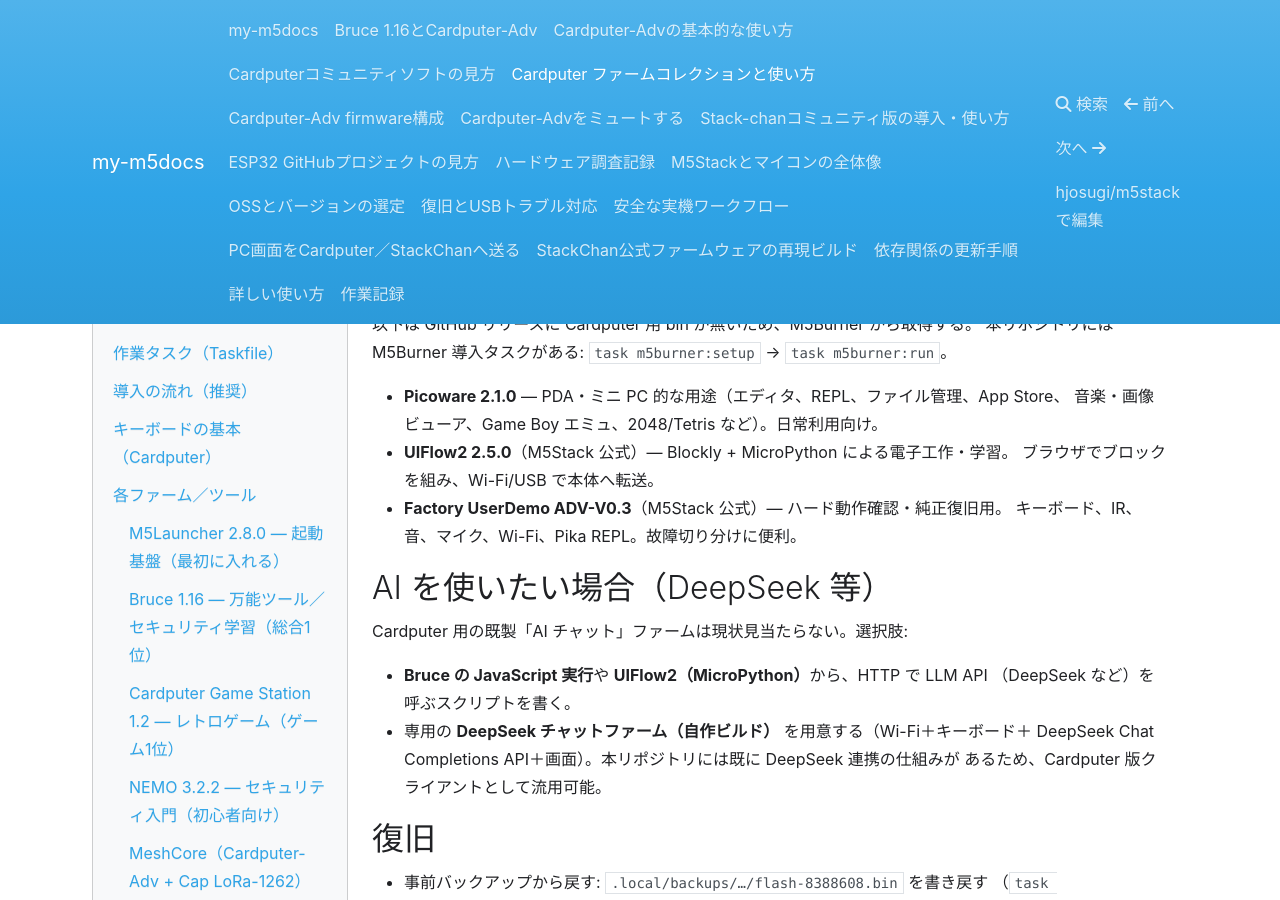
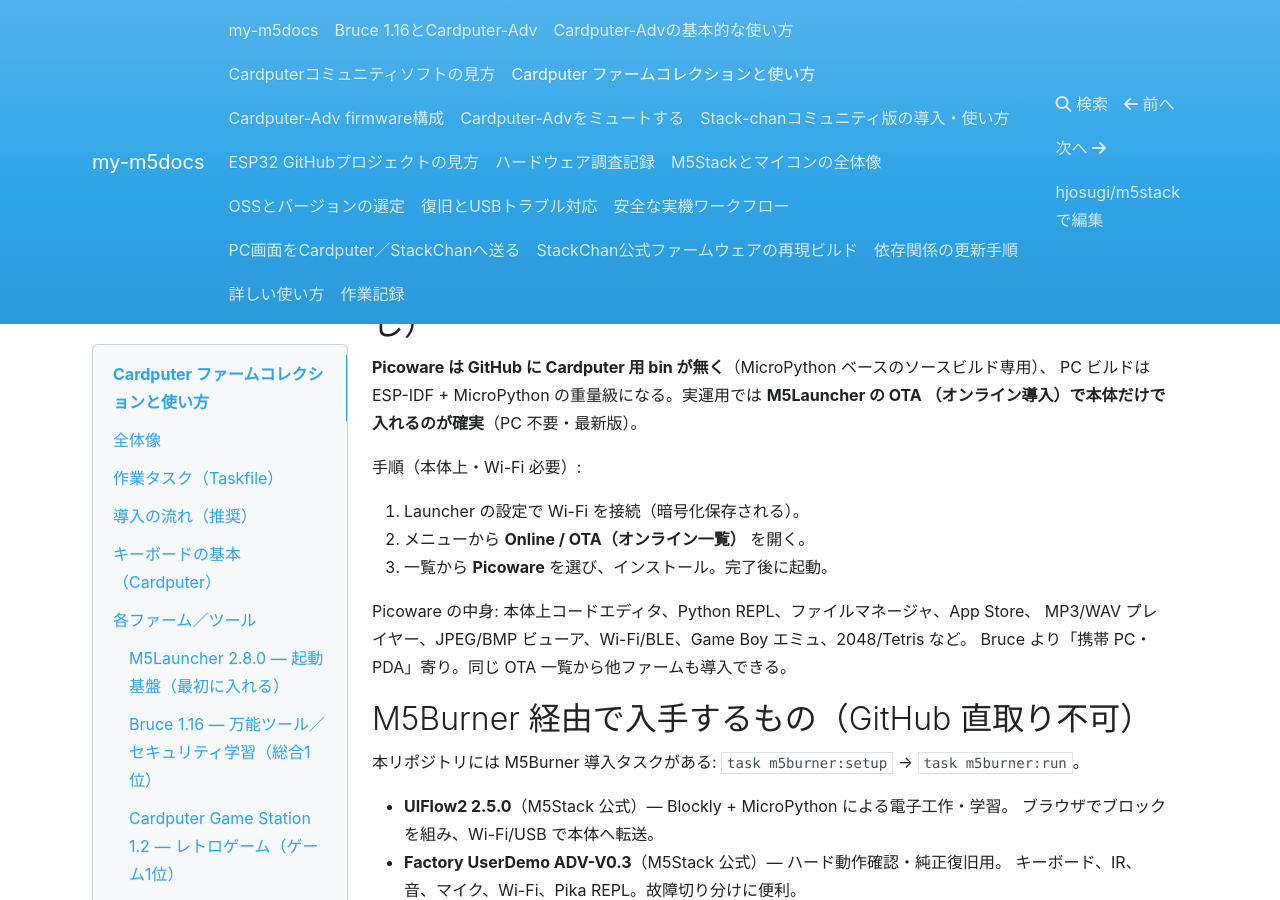
Before and after one commit to hjosugi/m5stack, an MkDocs documentation site: the page built from docs/cardputer-firmware-collection.md, in a window 1280 px wide and 900 px high, scrolled down 2646 px. Built offline with MkDocs 1.6.1, drawn with Linux system fonts in a browser that asks for light colours; nearby versions of some CDN libraries; some of the changed text lies outside the part shown.

Commit message:
chore: update cardputer firmware collection documentation and streamline SD card provisioning script

```diff
--- a/docs/cardputer-firmware-collection.md
+++ b/docs/cardputer-firmware-collection.md
@@ -86,13 +86,26 @@
 - **前提ハード**: **Cap LoRa-1262（SX1262）が必要**。無いと通信機能は使えない。
 - **注意**: 地域ごとの周波数帯（EU868 等）と法規に従うこと。ビルドは EU868 版。
 
+## Picoware — M5Launcher の OTA で導入（配布 bin 無し）
+
+**Picoware は GitHub に Cardputer 用 bin が無く**（MicroPython ベースのソースビルド専用）、
+PC ビルドは ESP-IDF + MicroPython の重量級になる。実運用では **M5Launcher の OTA
+（オンライン導入）で本体だけで入れるのが確実**（PC 不要・最新版）。
+
+手順（本体上・Wi-Fi 必要）:
+
+1. Launcher の設定で Wi-Fi を接続（暗号化保存される）。
+2. メニューから **Online / OTA（オンライン一覧）** を開く。
+3. 一覧から **Picoware** を選び、インストール。完了後に起動。
+
+Picoware の中身: 本体上コードエディタ、Python REPL、ファイルマネージャ、App Store、
+MP3/WAV プレイヤー、JPEG/BMP ビューア、Wi-Fi/BLE、Game Boy エミュ、2048/Tetris など。
+Bruce より「携帯 PC・PDA」寄り。同じ OTA 一覧から他ファームも導入できる。
+
 ## M5Burner 経由で入手するもの（GitHub 直取り不可）
 
-以下は GitHub リリースに Cardputer 用 bin が無いため、M5Burner から取得する。
 本リポジトリには M5Burner 導入タスクがある: `task m5burner:setup` → `task m5burner:run`。
 
-- **Picoware 2.1.0** — PDA・ミニ PC 的な用途（エディタ、REPL、ファイル管理、App Store、
-  音楽・画像ビューア、Game Boy エミュ、2048/Tetris など）。日常利用向け。
 - **UIFlow2 2.5.0**（M5Stack 公式）— Blockly + MicroPython による電子工作・学習。
   ブラウザでブロックを組み、Wi-Fi/USB で本体へ転送。
 - **Factory UserDemo ADV-V0.3**（M5Stack 公式）— ハード動作確認・純正復旧用。
```
Also changed, not shown: Taskfile.yml (+10 -2 lines), 1 other file.
